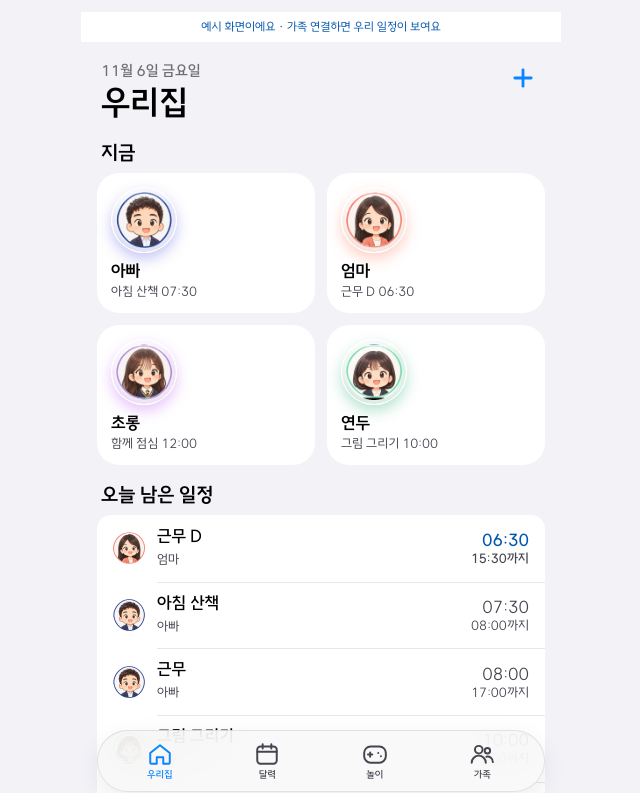
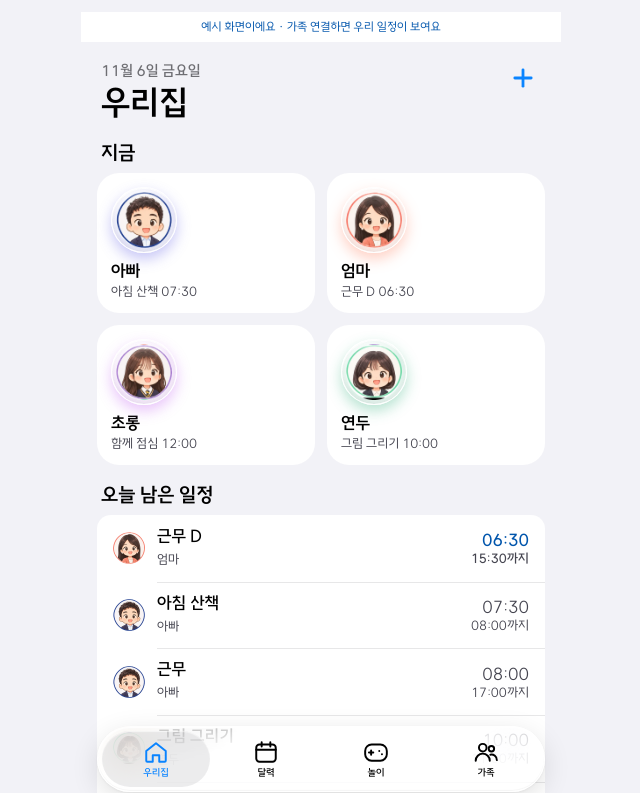
Before and after one commit to 99ksy9990-bot/family-scheduler, a React (Vite) app: page / in a window 1280 px wide. Shown: the top 793 px of the page, without its empty margins (319-959 px from the left). Built offline with nearby package versions, Linux system fonts and the light colour scheme; no server answers.

Commit message:
Tab bar: App Store-style glass with selected capsule
Co-Authored-By: Claude Opus 5.5 <noreply@anthropic.com>
Claude-Session: https://claude.ai/code/session_01J64WuXXxc8T2pXg14Mz4Qb

```diff
--- a/src/v2/styles/apple.css
+++ b/src/v2/styles/apple.css
@@ -87,3 +87,12 @@
 /* 떠 있는 탭 알약은 추가 2의 반투명 표면을 유지한다. 카드에는 유리를 적용하지 않는다. */
 .bottom-nav { background: var(--bar); -webkit-backdrop-filter: blur(24px) saturate(1.6); backdrop-filter: blur(24px) saturate(1.6); }
 @media (prefers-reduced-motion: reduce), (prefers-reduced-transparency: reduce) { .bottom-nav { background: var(--solid-card); -webkit-backdrop-filter: none; backdrop-filter: none; } }
+/* 하단 탭: 앱스토어(iOS 26) 같은 유리 효과 — 비치는 바탕·흐림·밝은 테두리, 선택 탭은 옅은 유리 캡슐 */
+.bottom-nav { height: 66px; border-radius: 33px; padding: 4px; gap: 2px; background: rgba(255,255,255,.55); -webkit-backdrop-filter: blur(20px) saturate(1.8) brightness(1.05); backdrop-filter: blur(20px) saturate(1.8) brightness(1.05); border: 1px solid rgba(255,255,255,.7); box-shadow: inset 0 1px 1px rgba(255,255,255,.9), inset 0 -1px 1px rgba(0,0,0,.04), 0 8px 28px rgba(0,0,0,.12), 0 1px 3px rgba(0,0,0,.06); }
+.bottom-nav button { flex: 1; width: auto; height: 100%; border-radius: 29px; color: var(--label); }
+.bottom-nav button[aria-current='page'] { background: rgba(120,120,128,.14); box-shadow: inset 0 1px 1px rgba(255,255,255,.6); color: var(--tint); }
+@media (prefers-color-scheme: dark) {
+  .bottom-nav { background: rgba(40,40,44,.55); border-color: rgba(255,255,255,.14); box-shadow: inset 0 1px 1px rgba(255,255,255,.12), 0 8px 28px rgba(0,0,0,.4); }
+  .bottom-nav button[aria-current='page'] { background: rgba(255,255,255,.12); box-shadow: none; }
+}
+@media (prefers-reduced-transparency: reduce) { .bottom-nav { background: var(--solid-card); -webkit-backdrop-filter: none; backdrop-filter: none; } }
```
Also changed, not shown: 1 other file (tests, documents, lock files or other folders).
